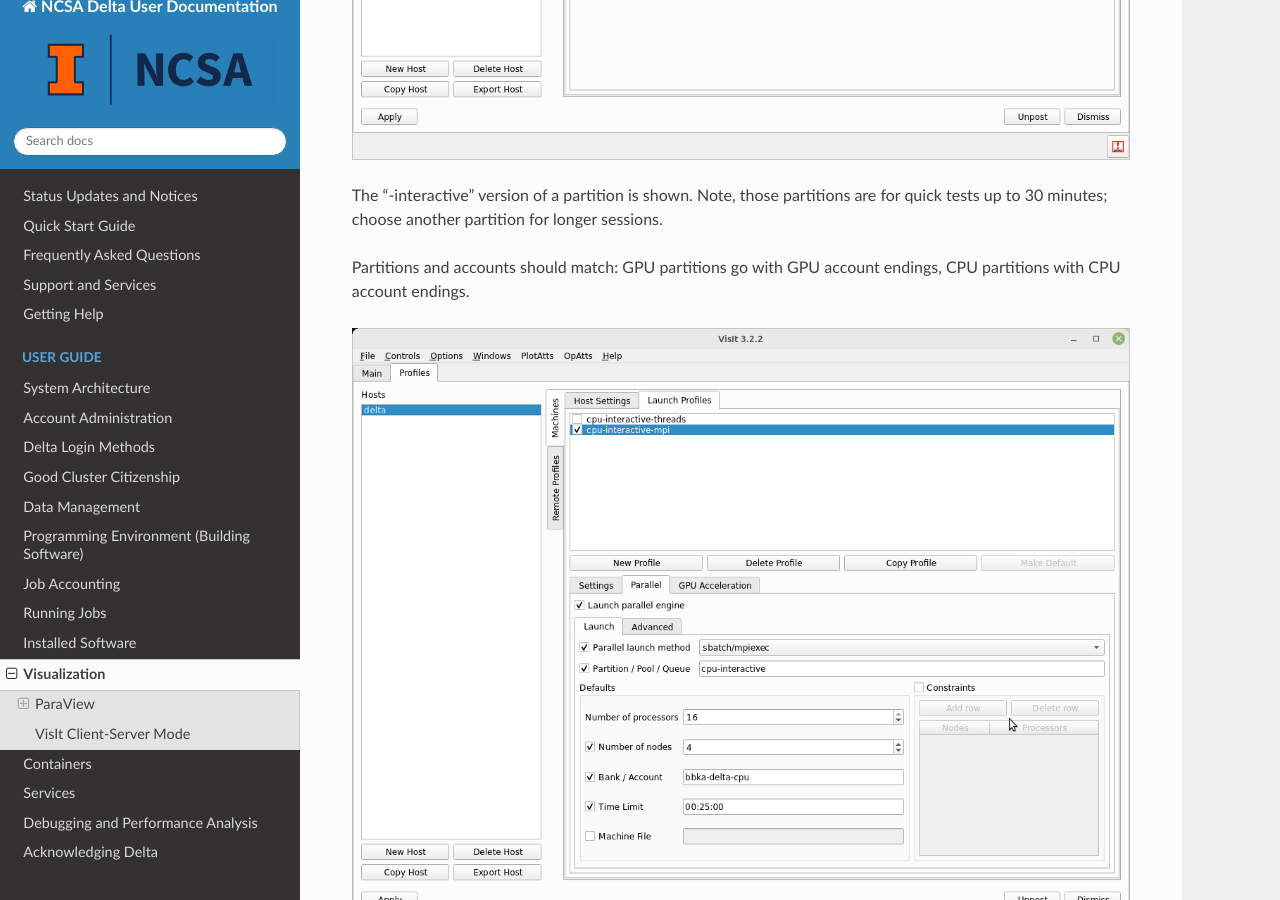
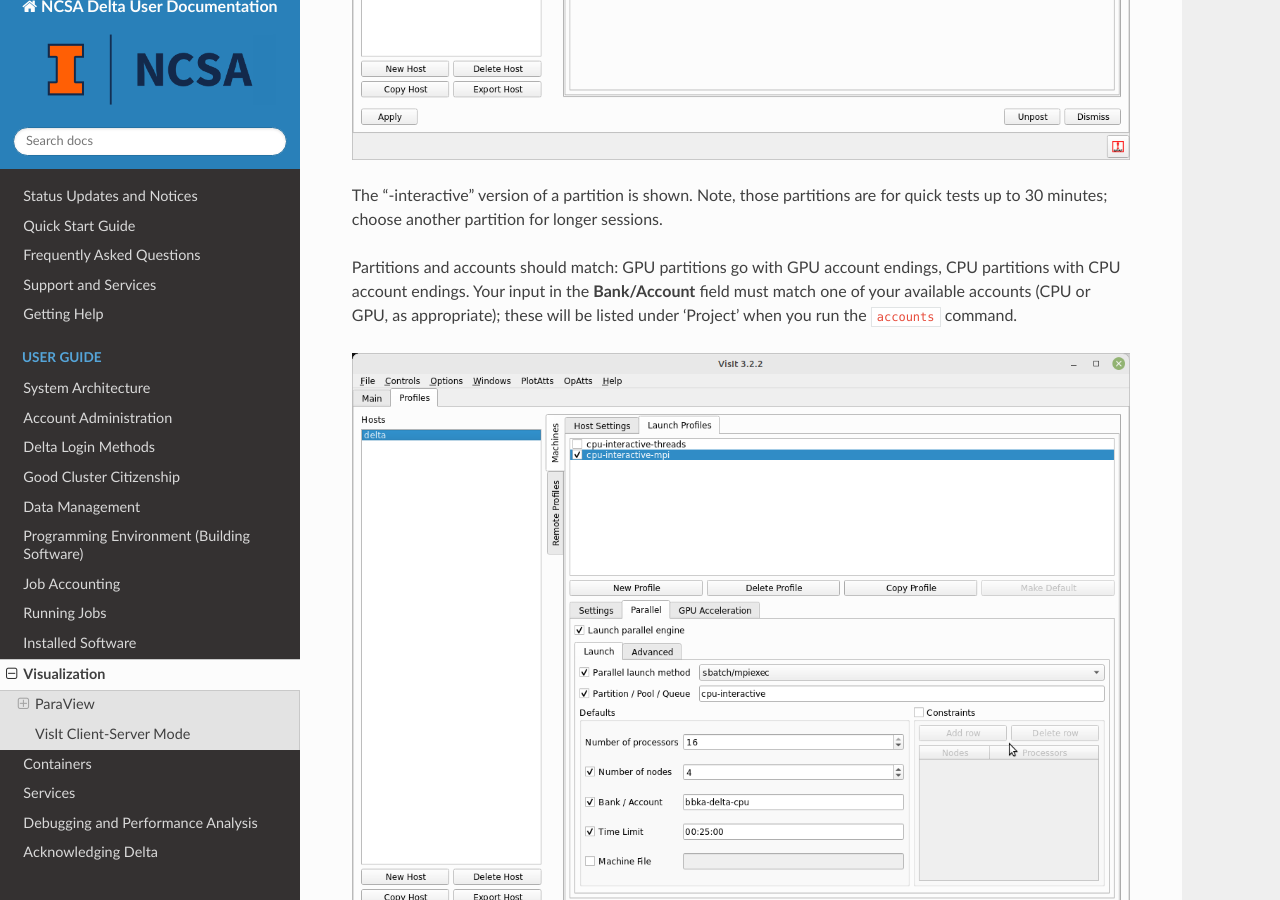
Before and after one commit to ncsa/Delta_doc, a Sphinx documentation site: the page built from docs/source/user_guide/visualization.rst, in a window 1280 px wide and 900 px high, scrolled down 2700 px. Built offline with Sphinx 7.4.7 and the Read the Docs theme 2.0.0, drawn with Linux system fonts in a browser that asks for light colours.

Commit message:
Update visualization.rst added note about using the accounts command

```diff
--- a/docs/source/user_guide/visualization.rst
+++ b/docs/source/user_guide/visualization.rst
@@ -66,7 +66,7 @@ Adjust Maximum processors to fit your requirements:
 The "-interactive" version of a partition is shown.
 Note, those partitions are for quick tests up to 30 minutes; choose another partition for longer sessions.
 
-Partitions and accounts should match: GPU partitions go with GPU account endings, CPU partitions with CPU account endings.
+Partitions and accounts should match: GPU partitions go with GPU account endings, CPU partitions with CPU account endings. Your input in the **Bank/Account** field must match one of your available accounts (CPU or GPU, as appropriate); these will be listed under 'Project' when you run the ``accounts`` command.
 
 ..  image:: images/visualization/03_visit-mpi-parallel.png
     :alt: mpi parallel launch settings
```
